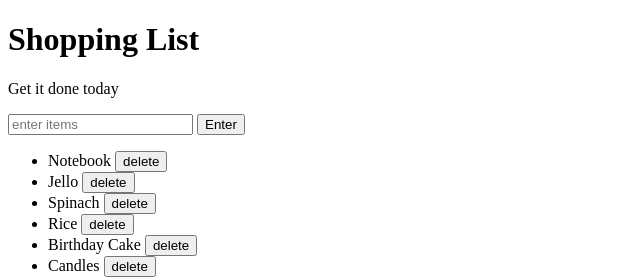
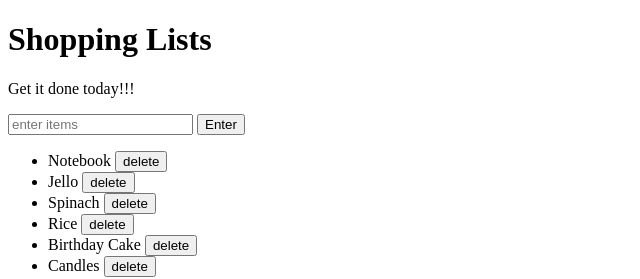
Before and after one commit to pranav1597/shoppinglist, a plain HTML site: page index.html in a window 1280 px wide. Shown: the full height of the page, 0-640 px from the left. Drawn offline with Linux system fonts and the light colour scheme.

Commit message:
Add exclamation marks at the end of the paragraph tag

```diff
--- a/index.html
+++ b/index.html
@@ -5,8 +5,8 @@
 	<link rel="stylesheet" type="text/css" href="style.css">
 </head>
 <body>
-	<h1>Shopping List</h1>
-	<p id="first">Get it done today</p>
+	<h1>Shopping Lists</h1>
+	<p id="first">Get it done today!!!</p>
 	<input id="userinput" type="text" placeholder="enter items">
 	<button id="enter">Enter</button>
 	<ul id="myList">
```
